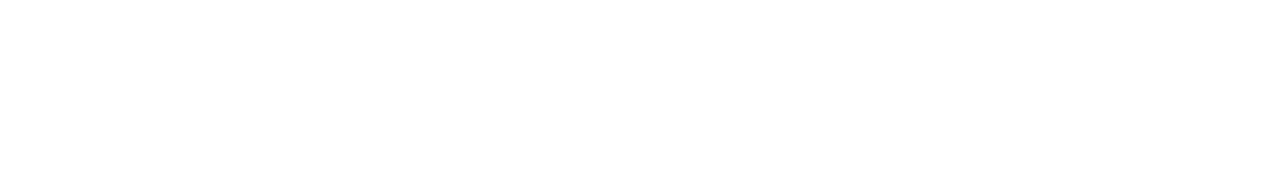
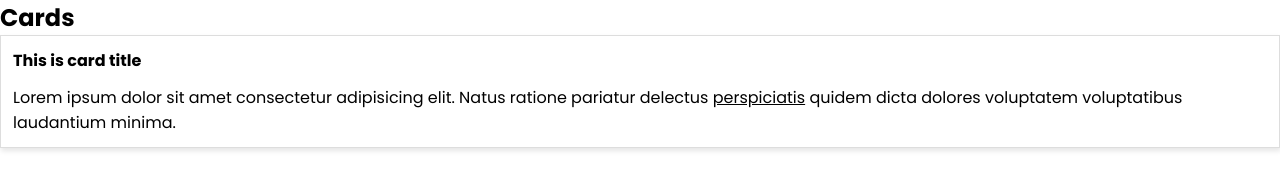
Before and after one commit to Im-Hassan-wd/sass-scss-library, a website: page index.html in a window 1280 px wide. Drawn offline with Linux system fonts and the light colour scheme.

Commit message:
template

```diff
--- a/index.html
+++ b/index.html
@@ -15,7 +15,12 @@
   <!-- buttons -->
 
   <!-- cards -->
+  <h2>Cards</h2>
+  <div class="card">
+    <h1 class="card-title">This is card title</h1>
+    <p class="card-body">Lorem ipsum dolor sit amet consectetur adipisicing elit. Natus ratione pariatur delectus <a href="#">perspiciatis</a> quidem dicta dolores voluptatem voluptatibus laudantium minima.</p>
 
+  </div>
   <!-- grid system -->
 
   <!-- utilities -->
```
